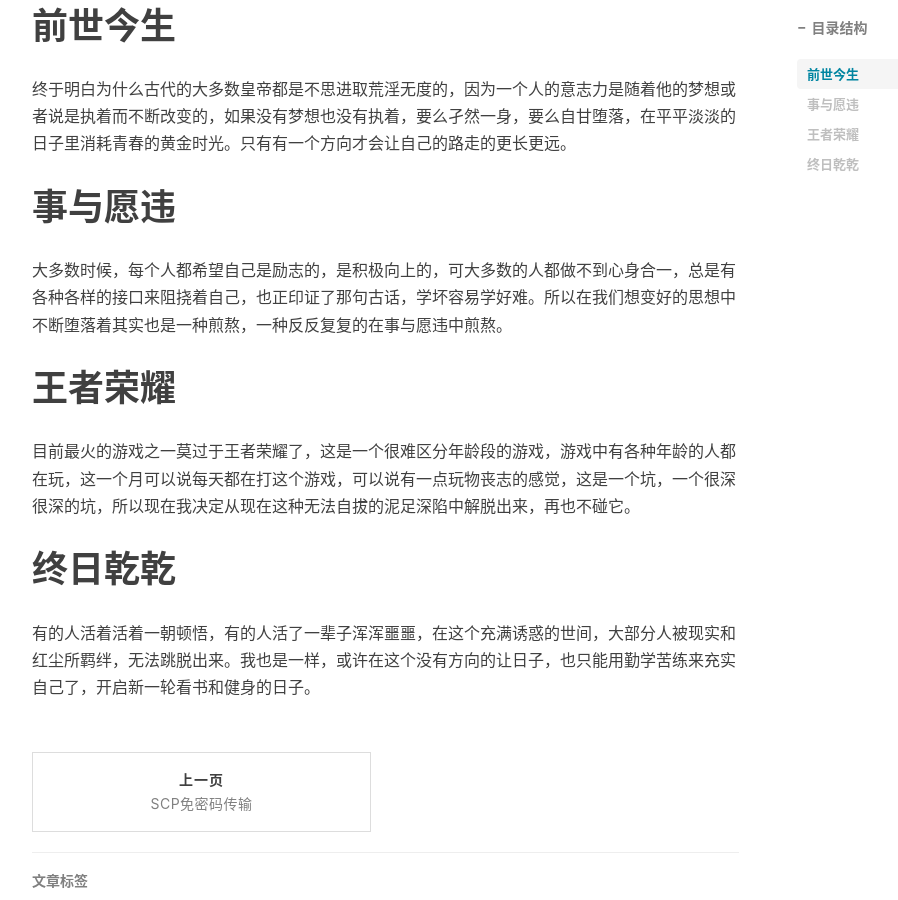
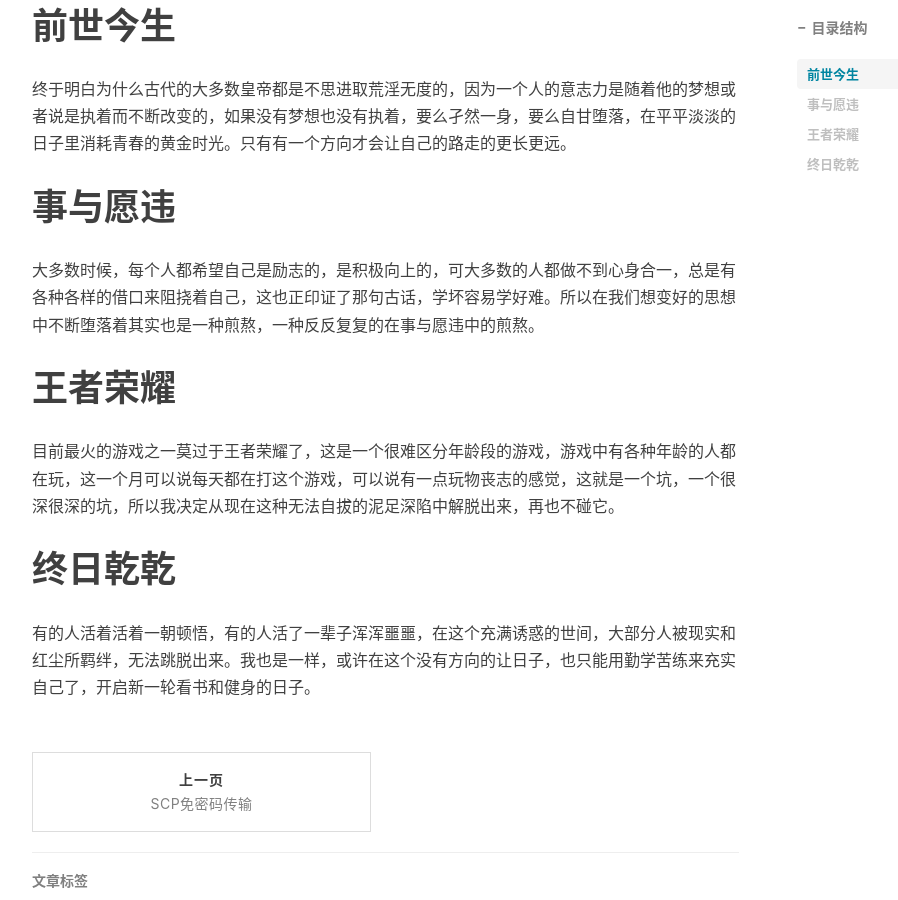
Before and after one commit to lulongji/lulongji.github.io, a Jekyll site: the page built from _posts/2017-11-15-在风华正茂中荒废青春.md, in a window 1280 px wide and 900 px high, scrolled down 500 px. Shown: the whole window, without its empty margins (233-1131 px from the left). Built offline with Jekyll 4.4.1, drawn with Linux system fonts in a browser that asks for light colours; nearby versions of some CDN libraries; comment, search, counter and statistics services are not loaded.

Commit message:
文字修改

```diff
--- a/_posts/2017-11-15-在风华正茂中荒废青春.md
+++ b/_posts/2017-11-15-在风华正茂中荒废青春.md
@@ -16,11 +16,11 @@ tags:
 
 # 事与愿违
 
-大多数时候，每个人都希望自己是励志的，是积极向上的，可大多数的人都做不到心身合一，总是有各种各样的接口来阻挠着自己，也正印证了那句古话，学坏容易学好难。所以在我们想变好的思想中不断堕落着其实也是一种煎熬，一种反反复复的在事与愿违中煎熬。
+大多数时候，每个人都希望自己是励志的，是积极向上的，可大多数的人都做不到心身合一，总是有各种各样的借口来阻挠着自己，这也正印证了那句古话，学坏容易学好难。所以在我们想变好的思想中不断堕落着其实也是一种煎熬，一种反反复复的在事与愿违中的煎熬。
 
 # 王者荣耀
 
-目前最火的游戏之一莫过于王者荣耀了，这是一个很难区分年龄段的游戏，游戏中有各种年龄的人都在玩，这一个月可以说每天都在打这个游戏，可以说有一点玩物丧志的感觉，这是一个坑，一个很深很深的坑，所以现在我决定从现在这种无法自拔的泥足深陷中解脱出来，再也不碰它。
+目前最火的游戏之一莫过于王者荣耀了，这是一个很难区分年龄段的游戏，游戏中有各种年龄的人都在玩，这一个月可以说每天都在打这个游戏，可以说有一点玩物丧志的感觉，这就是一个坑，一个很深很深的坑，所以我决定从现在这种无法自拔的泥足深陷中解脱出来，再也不碰它。
 
 # 终日乾乾
 
```
